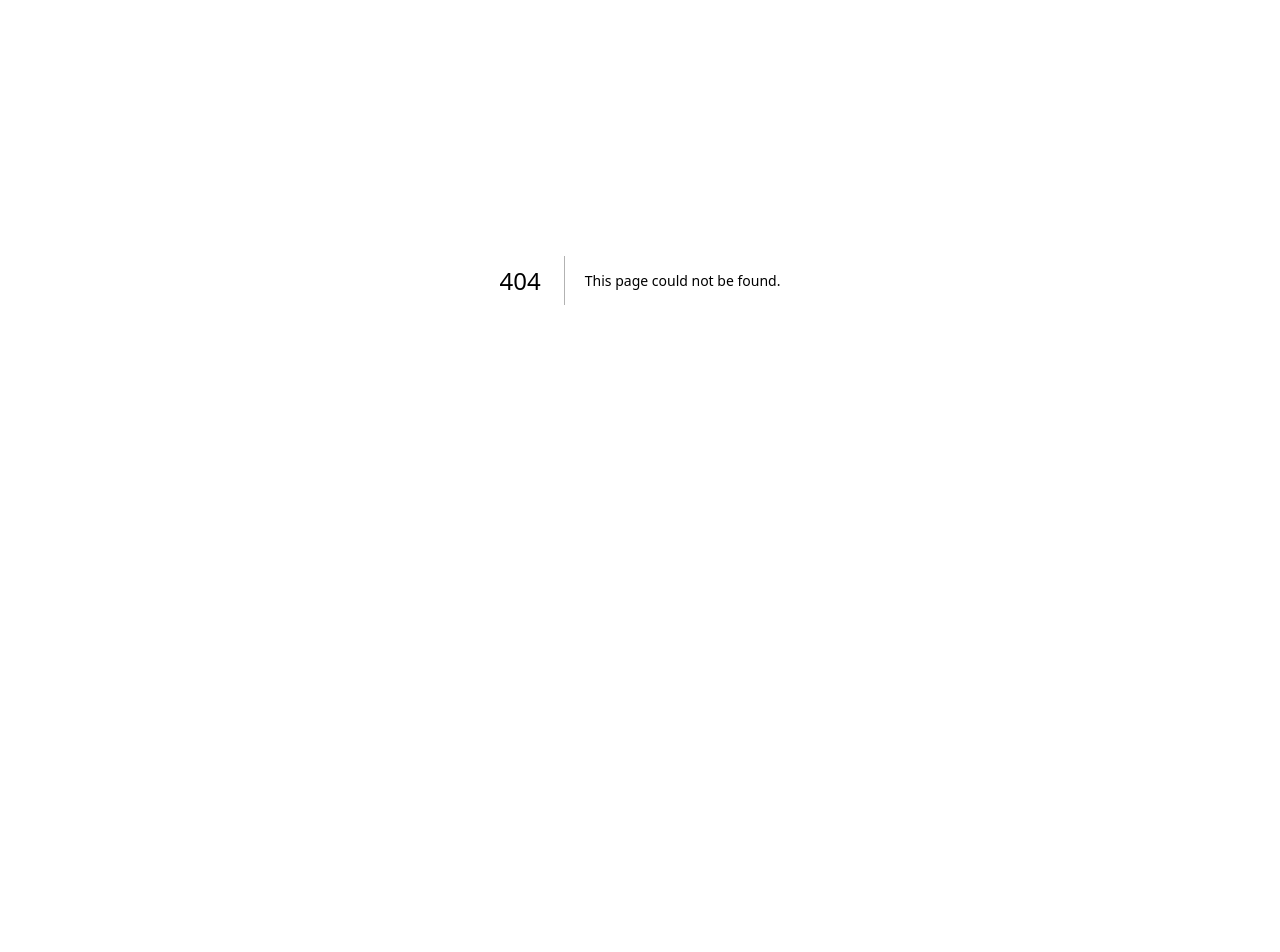
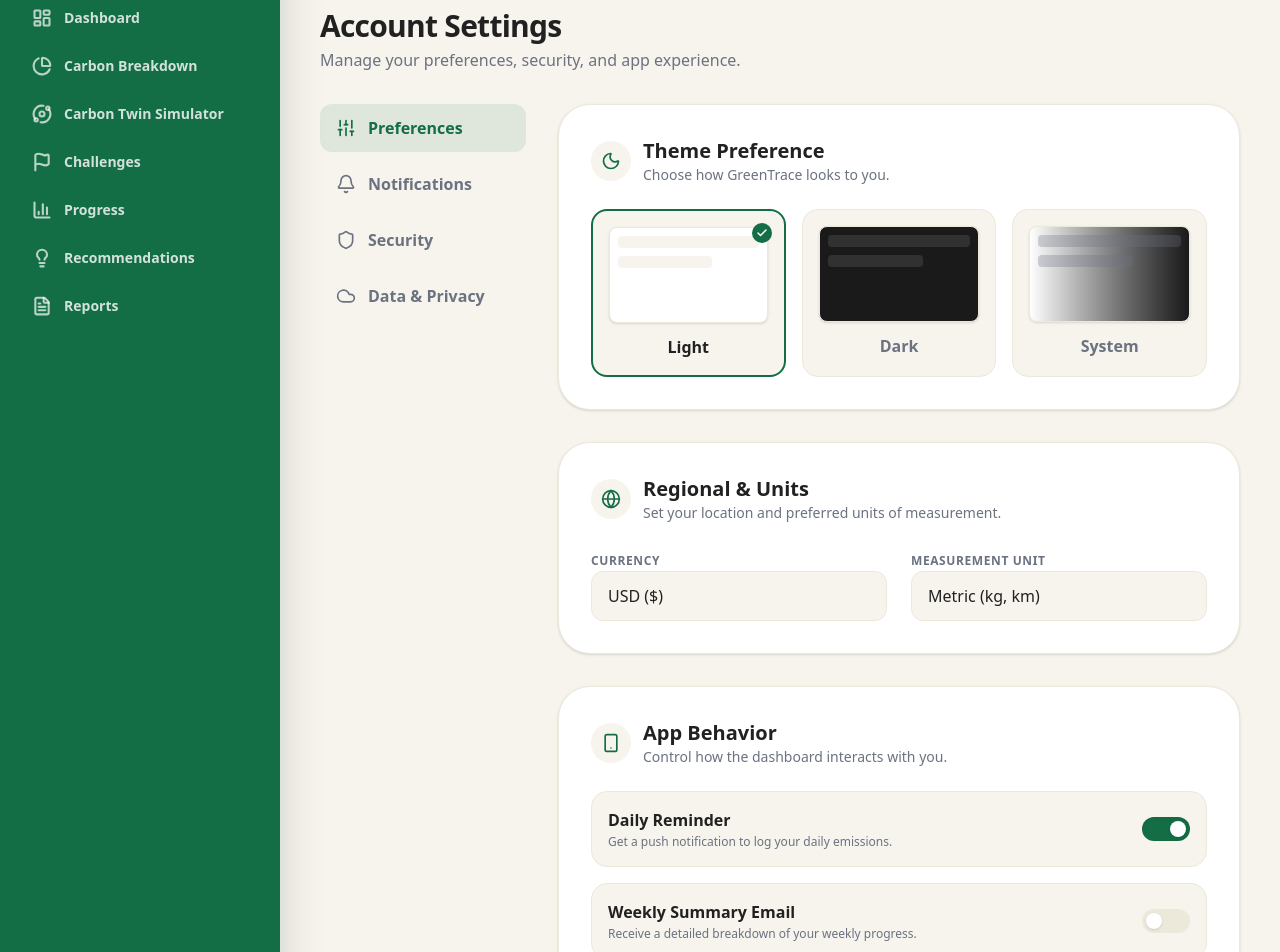
Before and after one commit to parteek1907/GreenTrace, a Next.js app: page /dashboard/settings in a window 1280 px wide. Before the commit this address had no page. Shown: the part 120-1072 px from the top of the page. Before the commit the page ends 800 px from the top, so only its background shows below. Built offline with nearby package versions, Linux system fonts and the light colour scheme.

Commit message:
feat(dashboard): create App Preferences and Settings page

```diff
--- /dev/null
+++ b/src/app/dashboard/settings/page.tsx
@@ -0,0 +1,160 @@
+import React from "react";
+import { Bell, Shield, Lock, Globe, Smartphone, Sliders, Moon, Cloud, Check } from "lucide-react";
+
+export default function SettingsPage() {
+  return (
+    <div className="w-full max-w-5xl mx-auto space-y-8 animate-in fade-in slide-in-from-bottom-4 duration-700">
+
+      {/* Page Header */}
+      <div>
+        <h1 className="text-3xl font-extrabold text-gt-dark tracking-tight">Account Settings</h1>
+        <p className="text-gt-gray font-medium mt-1">Manage your preferences, security, and app experience.</p>
+      </div>
+
+      <div className="grid grid-cols-1 lg:grid-cols-4 gap-8">
+
+        {/* Left Sidebar Navigation */}
+        <div className="lg:col-span-1 space-y-2">
+          <button className="w-full flex items-center gap-3 px-4 py-3 rounded-xl bg-gt-primary/10 text-gt-primary font-bold transition-colors">
+            <Sliders className="w-5 h-5" />
+            Preferences
+          </button>
+          <button className="w-full flex items-center gap-3 px-4 py-3 rounded-xl text-gt-gray hover:text-gt-dark hover:bg-white font-bold transition-colors">
+            <Bell className="w-5 h-5" />
+            Notifications
+          </button>
+          <button className="w-full flex items-center gap-3 px-4 py-3 rounded-xl text-gt-gray hover:text-gt-dark hover:bg-white font-bold transition-colors">
+            <Shield className="w-5 h-5" />
+            Security
+          </button>
+          <button className="w-full flex items-center gap-3 px-4 py-3 rounded-xl text-gt-gray hover:text-gt-dark hover:bg-white font-bold transition-colors">
+            <Cloud className="w-5 h-5" />
+            Data & Privacy
+          </button>
+        </div>
+
+        {/* Right Content Area */}
+        <div className="lg:col-span-3 space-y-8">
+
+          {/* Theme Settings */}
+          <div className="bg-white rounded-[32px] p-8 shadow-sm border border-gt-border">
+            <div className="flex items-center gap-3 mb-6">
+              <div className="w-10 h-10 rounded-full bg-gt-bg flex items-center justify-center shrink-0">
+                <Moon className="w-5 h-5 text-gt-primary" />
+              </div>
+              <div>
+                <h3 className="text-xl font-extrabold text-gt-dark">Theme Preference</h3>
+                <p className="text-sm font-medium text-gt-gray">Choose how GreenTrace looks to you.</p>
+              </div>
+            </div>
+
+            <div className="grid grid-cols-1 sm:grid-cols-3 gap-4">
+              {/* Light Mode */}
+              <div className="border-2 border-gt-primary rounded-2xl p-4 bg-gt-bg relative cursor-pointer">
+                <div className="absolute top-3 right-3 w-5 h-5 bg-gt-primary rounded-full flex items-center justify-center text-white">
+                  <Check className="w-3 h-3 stroke-[3]" />
+                </div>
+                <div className="w-full h-24 bg-white rounded-lg border border-gt-border mb-3 shadow-sm flex flex-col p-2 gap-2">
+                  <div className="w-full h-3 bg-gt-bg rounded"></div>
+                  <div className="w-2/3 h-3 bg-gt-bg rounded"></div>
+                </div>
+                <p className="text-center font-bold text-gt-dark">Light</p>
+              </div>
+              {/* Dark Mode */}
+              <div className="border border-gt-border hover:border-gt-primary/50 rounded-2xl p-4 bg-gt-bg cursor-pointer transition-colors group">
+                <div className="w-full h-24 bg-[#1a1a1a] rounded-lg border border-gt-border mb-3 shadow-sm flex flex-col p-2 gap-2">
+                  <div className="w-full h-3 bg-white/10 rounded"></div>
+                  <div className="w-2/3 h-3 bg-white/10 rounded"></div>
+                </div>
+                <p className="text-center font-bold text-gt-gray group-hover:text-gt-dark transition-colors">Dark</p>
+              </div>
+              {/* System Mode */}
+              <div className="border border-gt-border hover:border-gt-primary/50 rounded-2xl p-4 bg-gt-bg cursor-pointer transition-colors group">
+                <div className="w-full h-24 bg-gradient-to-r from-white to-[#1a1a1a] rounded-lg border border-gt-border mb-3 shadow-sm flex flex-col p-2 gap-2">
+                  <div className="w-full h-3 bg-gt-gray/30 rounded"></div>
+                  <div className="w-2/3 h-3 bg-gt-gray/30 rounded"></div>
+                </div>
+                <p className="text-center font-bold text-gt-gray group-hover:text-gt-dark transition-colors">System</p>
+              </div>
+            </div>
+          </div>
+
+          {/* Regional Settings */}
+          <div className="bg-white rounded-[32px] p-8 shadow-sm border border-gt-border">
+            <div className="flex items-center gap-3 mb-6">
+              <div className="w-10 h-10 rounded-full bg-gt-bg flex items-center justify-center shrink-0">
+                <Globe className="w-5 h-5 text-gt-primary" />
+              </div>
+              <div>
+                <h3 className="text-xl font-extrabold text-gt-dark">Regional & Units</h3>
+                <p className="text-sm font-medium text-gt-gray">Set your location and preferred units of measurement.</p>
+              </div>
+            </div>
+
+            <div className="grid grid-cols-1 sm:grid-cols-2 gap-6">
+              <div className="space-y-2">
+                <label className="text-xs font-bold text-gt-gray uppercase tracking-wider">Currency</label>
+                <select className="w-full px-4 py-3 bg-gt-bg border border-gt-border rounded-xl text-gt-dark font-medium focus:ring-2 focus:ring-gt-primary focus:border-gt-primary transition-all focus:outline-none appearance-none cursor-pointer">
+                  <option>USD ($)</option>
+                  <option>EUR (€)</option>
+                  <option>GBP (£)</option>
+                </select>
+              </div>
+              <div className="space-y-2">
+                <label className="text-xs font-bold text-gt-gray uppercase tracking-wider">Measurement Unit</label>
+                <select className="w-full px-4 py-3 bg-gt-bg border border-gt-border rounded-xl text-gt-dark font-medium focus:ring-2 focus:ring-gt-primary focus:border-gt-primary transition-all focus:outline-none appearance-none cursor-pointer">
+                  <option>Metric (kg, km)</option>
+                  <option>Imperial (lbs, miles)</option>
+                </select>
+              </div>
+            </div>
+          </div>
+
+          {/* Push Notifications Toggle Example */}
+          <div className="bg-white rounded-[32px] p-8 shadow-sm border border-gt-border">
+            <div className="flex items-center gap-3 mb-6">
+              <div className="w-10 h-10 rounded-full bg-gt-bg flex items-center justify-center shrink-0">
+                <Smartphone className="w-5 h-5 text-gt-primary" />
+              </div>
+              <div>
+                <h3 className="text-xl font-extrabold text-gt-dark">App Behavior</h3>
+                <p className="text-sm font-medium text-gt-gray">Control how the dashboard interacts with you.</p>
+              </div>
+            </div>
+
+            <div className="space-y-4">
+              <div className="flex items-center justify-between p-4 bg-gt-bg rounded-2xl border border-gt-border">
+                <div>
+                  <p className="font-bold text-gt-dark">Daily Reminder</p>
+                  <p className="text-xs font-medium text-gt-gray mt-0.5">Get a push notification to log your daily emissions.</p>
+                </div>
+                {/* Custom Toggle Switch */}
+                <div className="w-12 h-6 bg-gt-primary rounded-full relative cursor-pointer shadow-inner">
+                  <div className="absolute top-1 right-1 w-4 h-4 bg-white rounded-full shadow-sm"></div>
+                </div>
+              </div>
+
+              <div className="flex items-center justify-between p-4 bg-gt-bg rounded-2xl border border-gt-border">
+                <div>
+                  <p className="font-bold text-gt-dark">Weekly Summary Email</p>
+                  <p className="text-xs font-medium text-gt-gray mt-0.5">Receive a detailed breakdown of your weekly progress.</p>
+                </div>
+                {/* Custom Toggle Switch */}
+                <div className="w-12 h-6 bg-gt-border rounded-full relative cursor-pointer">
+                  <div className="absolute top-1 left-1 w-4 h-4 bg-white rounded-full shadow-sm"></div>
+                </div>
+              </div>
+            </div>
+
+            <div className="mt-8 pt-6 border-t border-gt-border flex justify-end">
+              <button className="bg-gt-dark hover:bg-black text-white px-6 py-2.5 rounded-full font-bold transition-all shadow-md">
+                Save Preferences
+              </button>
+            </div>
+          </div>
+
+        </div>
+      </div>
+    </div>
+  );
+}
```
